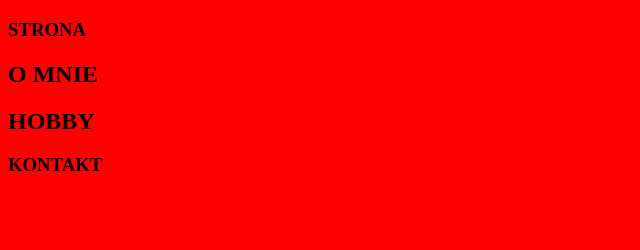
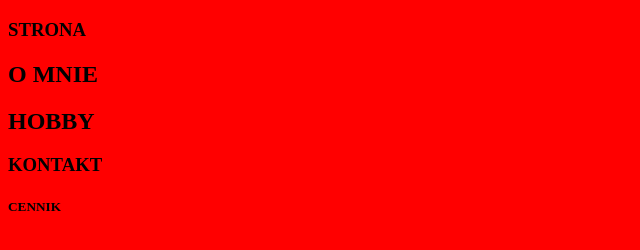
Before and after one commit to tw1sterPL/Kodilla_JS_10.2, a plain HTML site: page index.html in a window 1280 px wide. Shown: the full height of the page, 0-640 px from the left. Drawn offline with Linux system fonts and the light colour scheme; files that its build step writes are made by us from their sources.

Commit message:
add price list

```diff
--- a/index.html
+++ b/index.html
@@ -14,6 +14,7 @@
   <h2>O MNIE</h2>
   <h2>HOBBY</h2>
   <h3>KONTAKT</h3>
+  <h5>CENNIK</h5>
 </body>
 
 </html>
```
